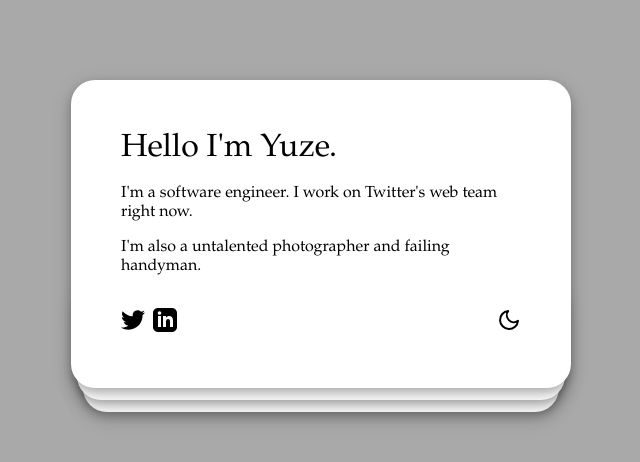
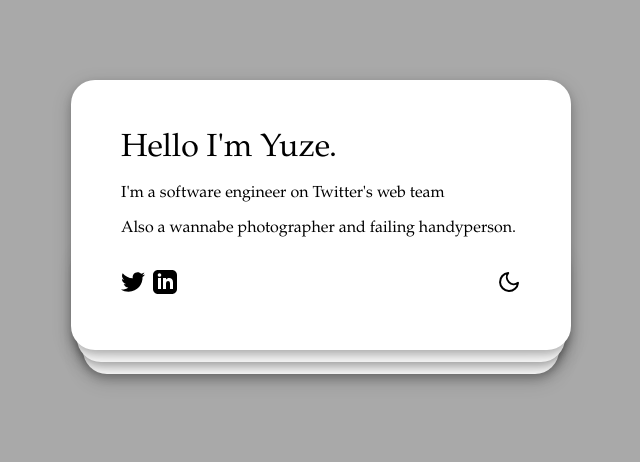
Before and after one commit to lan9/lang1z, a React app in the folder client/: page / in a window 1280 px wide. Shown: the top 462 px of the page, without its empty margins (319-959 px from the left). Built offline with nearby package versions, Linux system fonts and the light colour scheme.

Commit message:
some cleanup

```diff
--- a/client/src/App.js
+++ b/client/src/App.js
@@ -6,8 +6,7 @@ import sunIcon from './images/sun.svg';
 import moonIcon from './images/moon.svg';
 import registerServiceWorker from './registerServiceWorker';
 import Icon from './Icon';
-import styled, { css, ThemeProvider } from 'styled-components';
-import Transition from 'react-transition-group/Transition';
+import styled, { ThemeProvider } from 'styled-components';
 import { connect } from 'react-redux';
 import Card from './Card';
 import CardDeck from './CardDeck';
@@ -17,8 +16,7 @@ class App extends Component {
     super(props, context);
     this.state = {
       width: undefined,
-      height: undefined,
-      show: true
+      height: undefined
     };
     this._toggleNightMode = this._toggleNightMode.bind(this);
     this._updateDimensions = this._updateDimensions.bind(this);
@@ -71,8 +69,8 @@ class App extends Component {
       <CardDeck minWidth={200} maxWidth={400}>
         <Card bottomBarContent={this._renderMainCardBottomBar()}>
           <div className="App-title">{"Hello I'm Yuze."}</div>
-          <p>{`I'm a software engineer. I work on Twitter's web team right now.`}</p>
-          <p>{`I'm also a untalented photographer and failing handyman.`}</p>
+          <p>{`I'm a software engineer on Twitter's web team`}</p>
+          <p>{`Also a wannabe photographer and failing handyperson.`}</p>
         </Card>
         <Card>{'This card is left blank intentionally.'}</Card>
         <Card>{'This too.'}</Card>
@@ -82,7 +80,6 @@ class App extends Component {
 
   render() {
     //const wideMode = window.innerWidth > 500;
-    const { show } = this.state;
     const { nightmode } = this.props;
     const theme = nightmode
       ? { backdropColor: 'black', bgColor: 'darkgray', textColor: 'black' }
```
